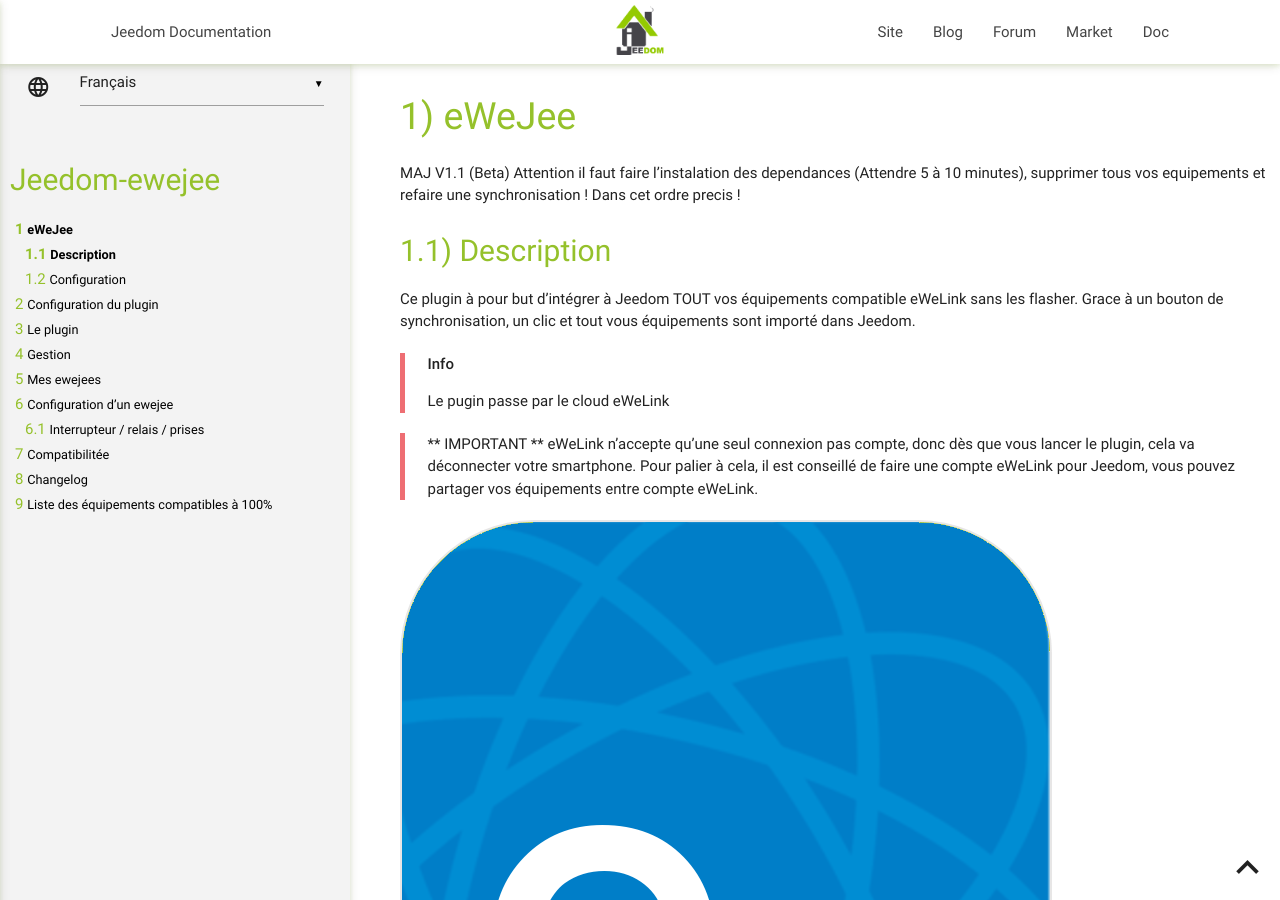
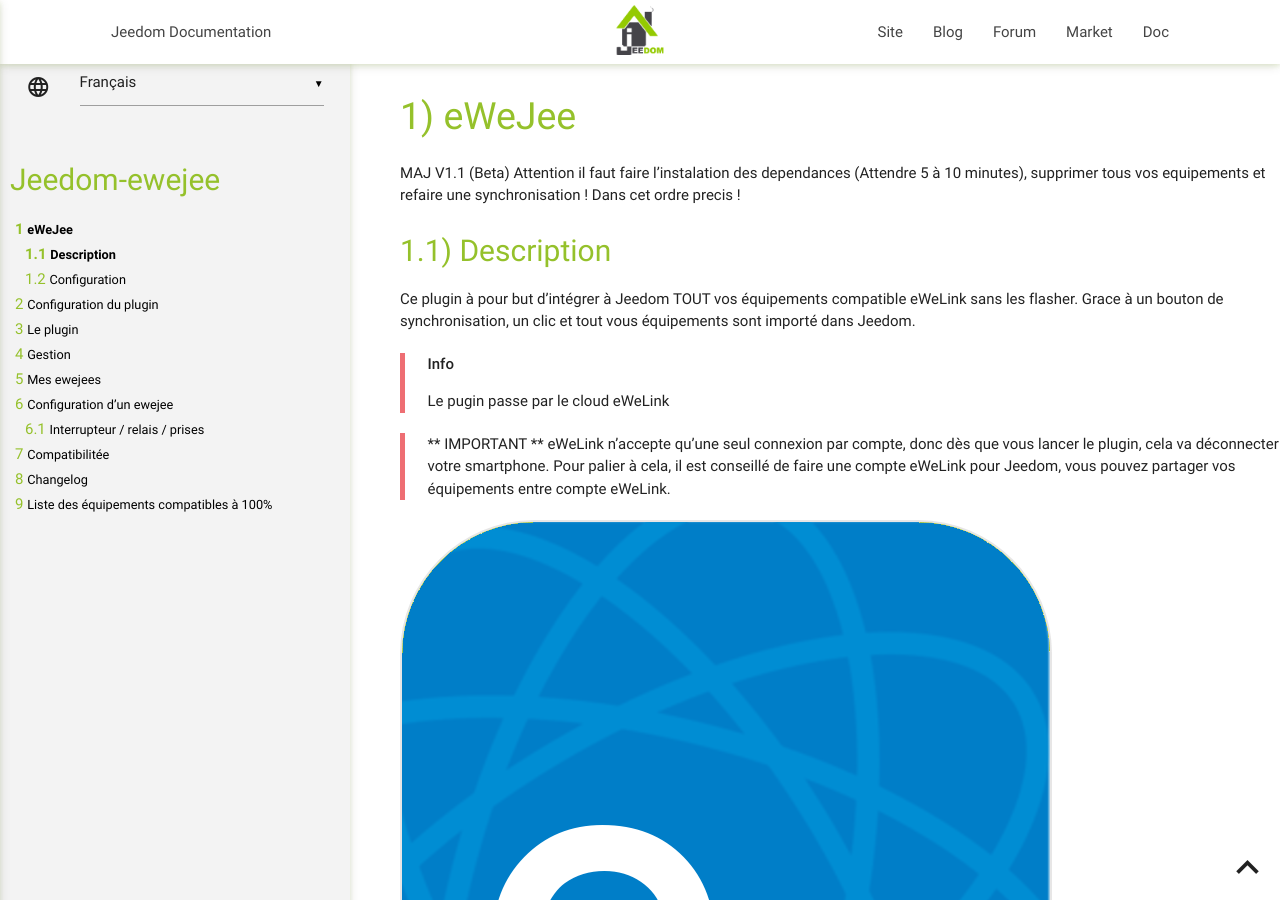
Before and after one commit to foulek57/jeedom-ewejee, a Jekyll site: the page built from docs/fr_FR/index.md, in a window 1280 px wide and 900 px high. Built offline with Jekyll 4.4.1, drawn with Linux system fonts in a browser that asks for light colours; our own code applies the rules of GitHub Pages for plain Markdown files.

Commit message:
Update index.md

```diff
--- a/docs/fr_FR/index.md
+++ b/docs/fr_FR/index.md
@@ -16,7 +16,7 @@ Grace à un bouton de synchronisation, un clic et tout vous équipements sont im
 > Le pugin passe par le cloud eWeLink
 
 > ** IMPORTANT **
-> eWeLink n'accepte qu'une seul connexion pas compte, donc dès que vous lancer le plugin, cela va déconnecter votre smartphone.
+> eWeLink n'accepte qu'une seul connexion par compte, donc dès que vous lancer le plugin, cela va déconnecter votre smartphone.
 > Pour palier à cela, il est conseillé de faire une compte eWeLink pour Jeedom, vous pouvez partager vos équipements entre compte
 > eWeLink.
 
```
